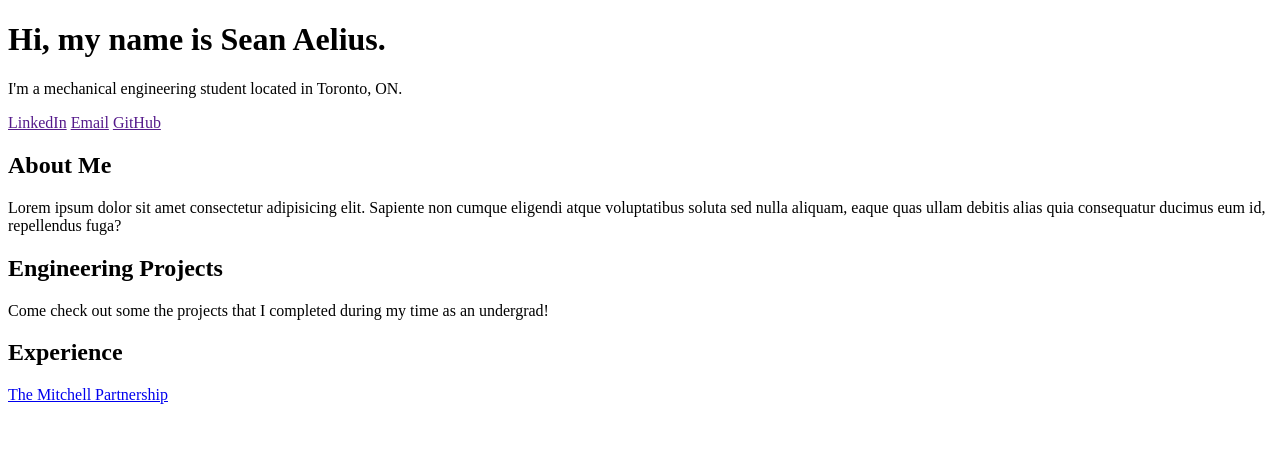
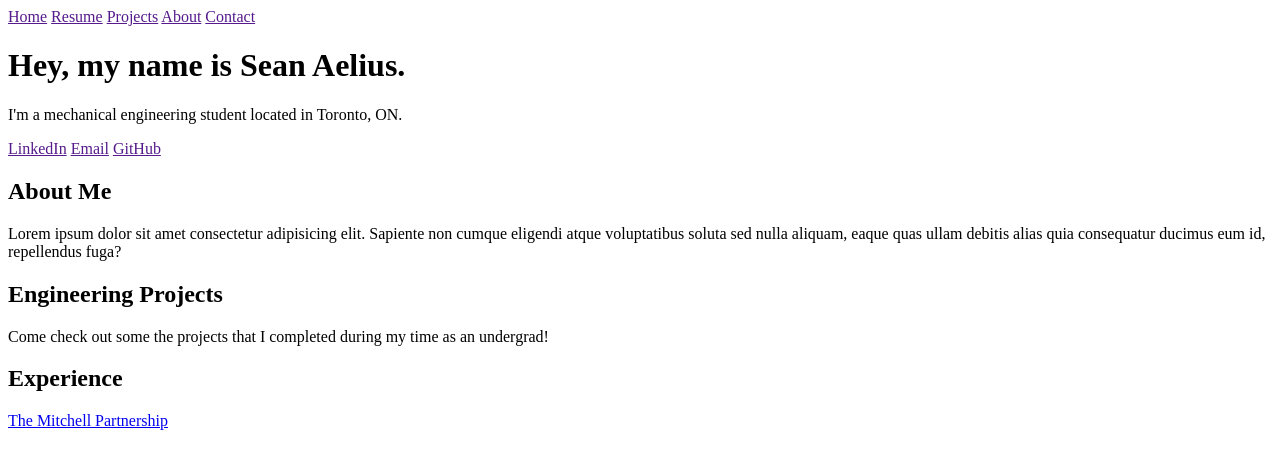
Before and after one commit to seanaelius/website, a plain HTML site: page index.html in a window 1280 px wide. Drawn offline with Linux system fonts and the light colour scheme.

Commit message:
Add navigation Create script.js Link script.js to index.html

```diff
--- a/index.html
+++ b/index.html
@@ -7,14 +7,24 @@
     <meta name="viewport" content="width=device-width, initial-scale=1.0">
     <title>Sean Dela Cruz - Mechanical Engineer</title>
     <link rel="stylesheet" href="style.css">
+    <script src="script.js"></script>
 </head>
 
 <body>
-    <header></header>
+    <header>
+        <div class="logo"><!--Need Logo Here!--></div>
+        <nav class="navigation">
+            <a href="">Home</a>
+            <a href="">Resume</a>
+            <a href="">Projects</a>
+            <a href="">About</a>
+            <a href="">Contact</a>
+        </nav>
+    </header>
     <!--TOP BAR MENU-->
     <main>
         <div class="introduction">
-            <h1>Hi, my name is <b>Sean Aelius</b>.</h1>
+            <h1>Hey, my name is <b>Sean Aelius</b>.</h1>
             <p>I'm a mechanical engineering student located in Toronto, ON.</p>
         </div>
         <div class="socials">
```
Also changed, not shown: script.js (added).
